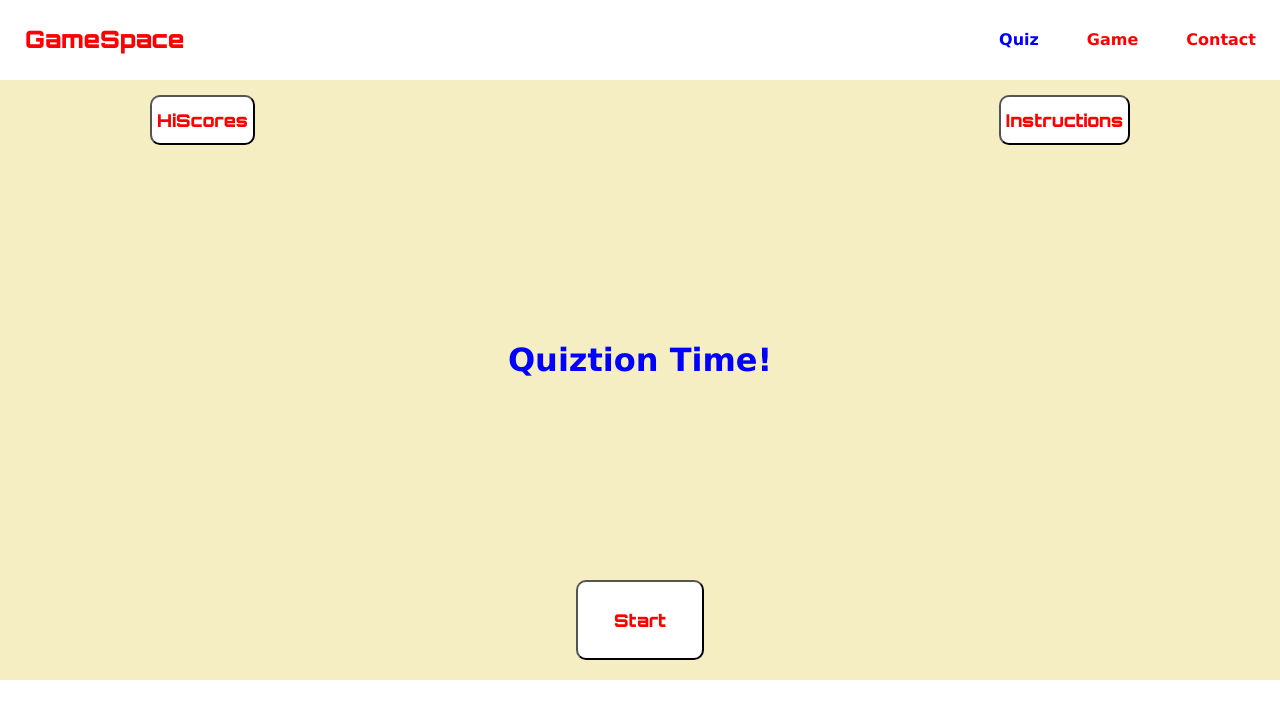
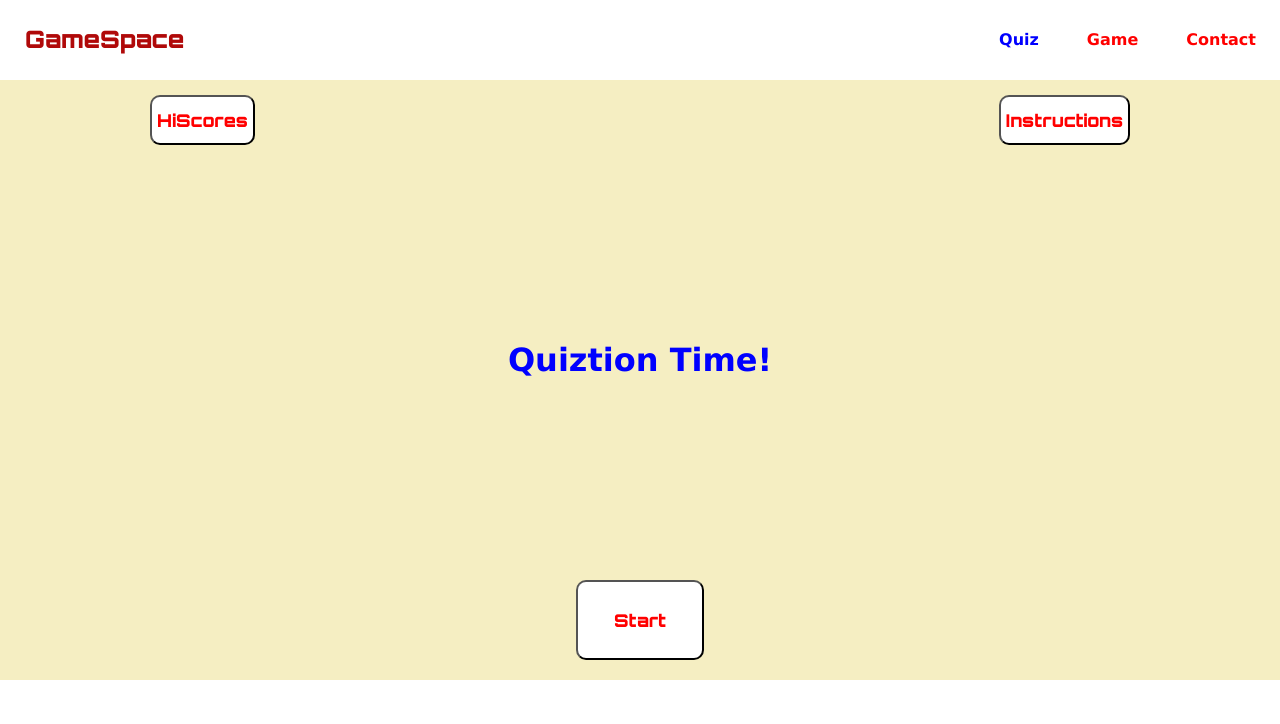
Before and after one commit to JarradBaker/CI_PP2_GameSpace, a plain HTML site: page index.html in a window 1280 px wide. Shown: the top 724 px of the page. Drawn offline with Linux system fonts and the light colour scheme; no server answers.

Commit message:
Fix: Font contrast

```diff
--- a/assets/css/style.css
+++ b/assets/css/style.css
@@ -34,7 +34,7 @@ header nav h2 {
 
 header nav h2 a {
     text-decoration: none;
-    color: #FF0000;
+    color: #B00909;
     font-family: 'Orbitron', sans-serif;
     font-size: 1.5rem;
 }
```
